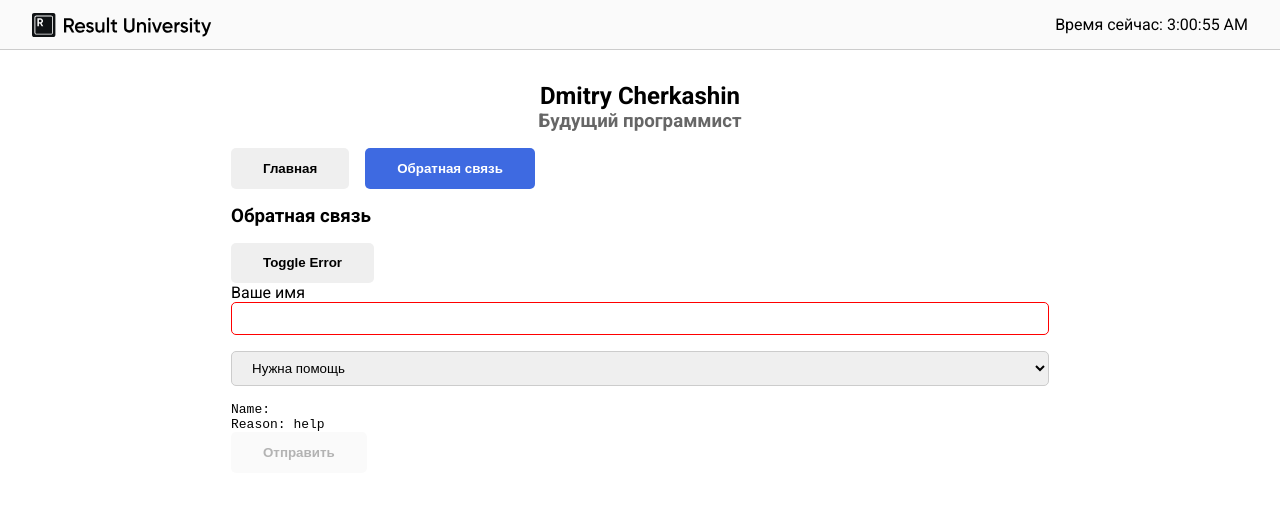
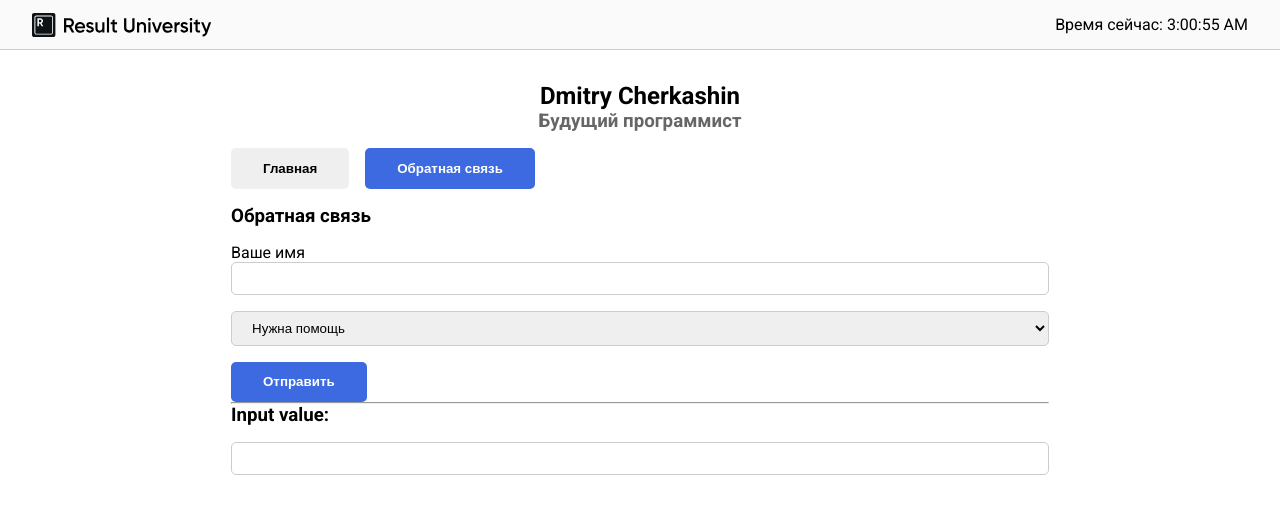
Before and after one commit to Dach1980/MininReact, a React (Vite) app: page / in a window 1280 px wide. Shown: the top 514 px of the page. Built offline with nearby package versions, Linux system fonts and the light colour scheme.

Commit message:
создание одного объекта состояний в FeedBackSection

```diff
--- a/src/App.jsx
+++ b/src/App.jsx
@@ -3,7 +3,7 @@
 import DifferencesSection from "./components/DifferencesSection.jsx"
 import IntroSection from "./components/IntroSection.jsx"
 import TabsSection from "./components/TabsSection.jsx"
-import FeedBackSection from "./components/FeedBackSectin.jsx"
+import FeedBackSection from "./components/FeedBackSection.jsx"
 import { useState } from "react"
 
 function App() {
--- a/src/components/FeedBackSectin.jsx
+++ /dev/null
@@ -1,53 +0,0 @@
-import { useState } from "react"
-import Button from "./Button/Button.jsx"
-export default function FeedBackSection() {
-    const [name, setName] = useState('')
-    const [hasError, setHasError] = useState(true)
-    const [reason, setReason] = useState('help')
-
-    function handleNameChange(event) {
-        setName(event.target.value)
-        setHasError(event.target.value.trim().length === 0)
-    }
-
-    function toggleError() {
-        setHasError((prev) => !prev)
-    }
-
-    return (
-        <section>
-            <h3>Обратная связь</h3>
-
-            <Button onClick={toggleError}>Toggle Error</Button>
-
-            <form>
-                <label htmlFor="name">Ваше имя</label>
-                <input
-                    type="text"
-                    id="name"
-                    className="control"
-                    value={name}
-                    style={{
-                        border: hasError ? '1px solid red' : null
-                    }}
-                    onChange={handleNameChange}
-                />
-
-                <label htmlFor="reason"></label>
-                <select id="reason" className="control" value={reason} onChange={(event) => setReason(event.target.value)}>
-                    <option value="error">Ошибка</option>
-                    <option value="help">Нужна помощь</option>
-                    <option value="suggest">Предложение</option>
-                </select>
-
-                <pre>
-                    Name: {name}
-                    <br />
-                    Reason: {reason}
-                </pre>
-
-                <Button disabled={hasError} isActive={!hasError}>Отправить</Button>
-            </form>
-        </section>
-    )
-}
--- /dev/null
+++ b/src/components/FeedBackSection.jsx
@@ -0,0 +1,91 @@
+import { useState, useRef } from "react"
+import Button from "./Button/Button.jsx"
+
+function StateVsRef() {
+    const input = useRef()
+    const [show, setShow] = useState(false)
+
+    function handleKeyDown(event) {
+        if (event.key === 'Enter') {
+            setShow(true)
+        }
+    }
+
+    return (
+        <div>
+            <h3>Input value: {show && input.current.value}</h3>
+            <input
+                ref={input}
+                type="text"
+                onKeyDown={handleKeyDown}
+                className="control" /
+            >
+        </div>
+    )
+}
+
+export default function FeedBackSection() {
+    const [form, setForm] = useState({
+        name: '',
+        hasError: false,
+        reason: 'help'
+    })
+
+    function handleNameChange(event) {
+        // setName(event.target.value)
+        // setHasError(event.target.value.trim().length === 0)
+        setForm((prev) => ({
+            ...prev,
+            name: event.target.value,
+            hasError: event.target.value.trim().length === 0,
+        }))
+    }
+
+    // function toggleError() {
+    // setHasError((prev) => !prev)
+    // }
+
+    return (
+        <section>
+            <h3>Обратная связь</h3>
+
+            {/* <Button onClick={toggleError}>Toggle Error</Button> */}
+
+            <form >
+                <label htmlFor="name">Ваше имя</label>
+                <input
+                    type="text"
+                    id="name"
+                    className="control"
+                    value={form.name}
+                    style={{
+                        border: form.hasError ? '1px solid red' : null
+                    }}
+                    onChange={handleNameChange}
+                />
+
+                <label htmlFor="reason"></label>
+                <select
+                    id="reason"
+                    className="control"
+                    value={form.reason}
+                    onChange={(event) =>
+                        setForm((prev) => ({ ...prev, reason: event.target.value }))
+                    }
+                >
+                    <option value="error">Ошибка</option>
+                    <option value="help">Нужна помощь</option>
+                    <option value="suggest">Предложение</option>
+                </select>
+
+                {/* <pre>
+                    {JSON.stringify(form, null, 2)}
+                </pre> */}
+
+                <Button disabled={form.hasError} isActive={!form.hasError}>Отправить</Button>
+            </form>
+            <hr />
+            <StateVsRef />
+        </section>
+    )
+}
```
